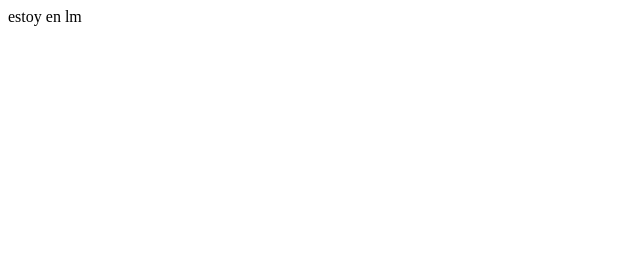
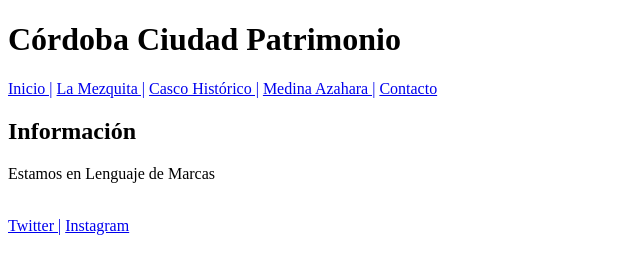
Before and after one commit to quiqueruz/quiqueruz.github.io, a plain HTML site: page lm/index.html in a window 1280 px wide. Shown: the whole page, without its empty margins (0-640 px from the left). Drawn offline with Linux system fonts and the light colour scheme.

Commit message:
Update index.html

```diff
--- a/lm/index.html
+++ b/lm/index.html
@@ -1 +1,39 @@
-estoy en lm
+<!DOCTYPE html>
+<html lang="es">
+
+<head>
+    <title>Turismo Córdoba</title>
+    <meta charset="utf-8">
+    <meta name="description" content="Córdoba ciudad patrimonio">
+    <meta name="keywords" content="Turismo, patrimonio, viajes">
+    <!--link rel="stylesheet" href="estilos.css"-->
+</head>
+
+<body>
+    <header>
+        <h1><strong>Córdoba Ciudad Patrimonio</strong></h1>
+    </header>
+    <nav>
+        <a href="plantilla.html" target="blank">Inicio |</a>
+        <a href="mezquita.html" target="blank">La Mezquita |</a>
+        <a href="cascohistorico.html" target="blank">Casco Histórico |</a>
+        <a href="medinaazahara.html" target="blank">Medina Azahara |</a>
+        <a href="contacto.html" target="blank">Contacto</a>
+    </nav>
+    <main>
+        <section>
+            <article>
+                <h2>Información</h2>
+                <p>Estamos en Lenguaje de Marcas</p>
+            </article>
+        </section>
+        <aside>
+        </aside>
+    </main>
+    <br>
+    <footer>
+        <a href="https://twitter.com/quiqueruz30" target="blank">Twitter |</a>
+        <a href="https://www.instagram.com/quiqueruz30" target="blank">Instagram</a>
+    </footer>
+</body>
+</html>
```
